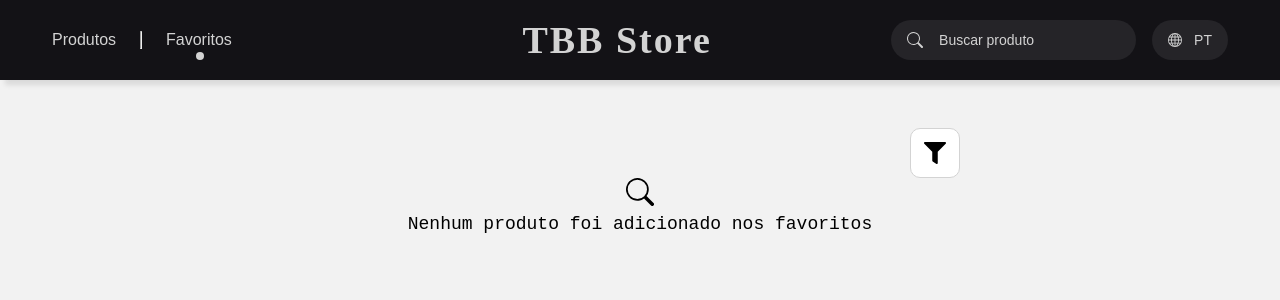
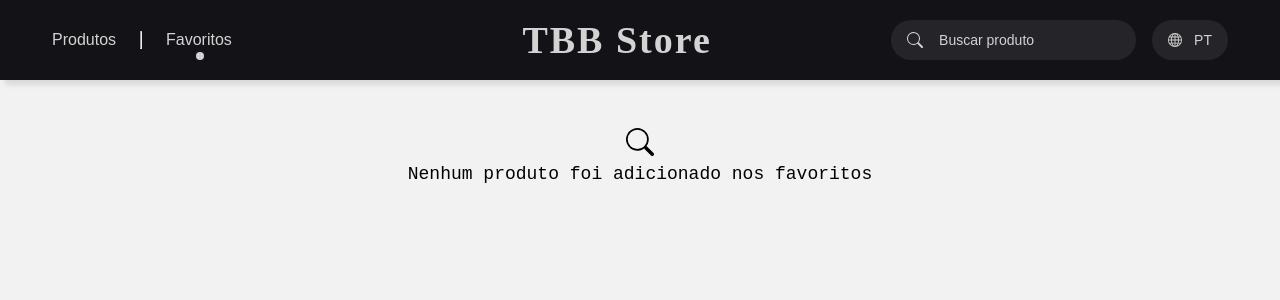
Before and after one commit to IgorPimentelG/TBB-Store, a React (Vite) app: page /favorites in a window 1280 px wide. Shown: the top 300 px of the page. Built offline with nearby package versions, Linux system fonts and the light colour scheme.

Commit message:
🐛 fix: filter selector view

```diff
--- a/src/core/components/layout/container/index.tsx
+++ b/src/core/components/layout/container/index.tsx
@@ -58,7 +58,7 @@ export const Container: React.FC<Props> = ({ children }) => {
 									</h1>
 								)}
 							</Results>
-							<FilterSelector />
+							{hasCategories && <FilterSelector />}
 						</div>
 
 						<div>
```
